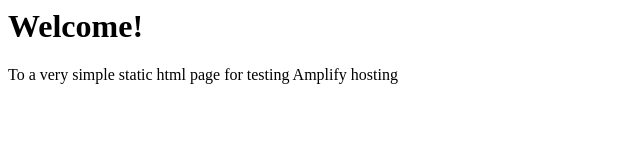
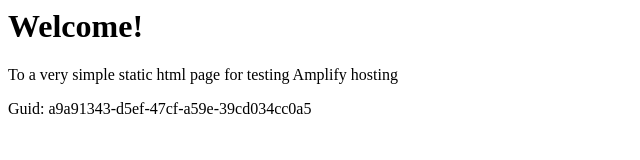
Before and after one commit to aws-aemilia-mxp/Github-PR-Commit-Integration-Test-DoNotTouch-Gith-OKSLNVO2-v1-preprod-eu-south-1, a website: page src/index.html in a window 1280 px wide. Shown: the whole page, without its empty margins (0-640 px from the left). Drawn offline with Linux system fonts and the light colour scheme.

Commit message:
commit from integ tests

```diff
--- a/src/index.html
+++ b/src/index.html
@@ -1,3 +1,5 @@
+
+
 <html lang="en">
 
 <head>
@@ -10,6 +12,6 @@
 <body>
     <h1>Welcome!</h1>
     <p>To a very simple static html page for testing Amplify hosting</p>
-</body>
+    <p>Guid: a9a91343-d5ef-47cf-a59e-39cd034cc0a5</p></body>
 
 </html>
```
